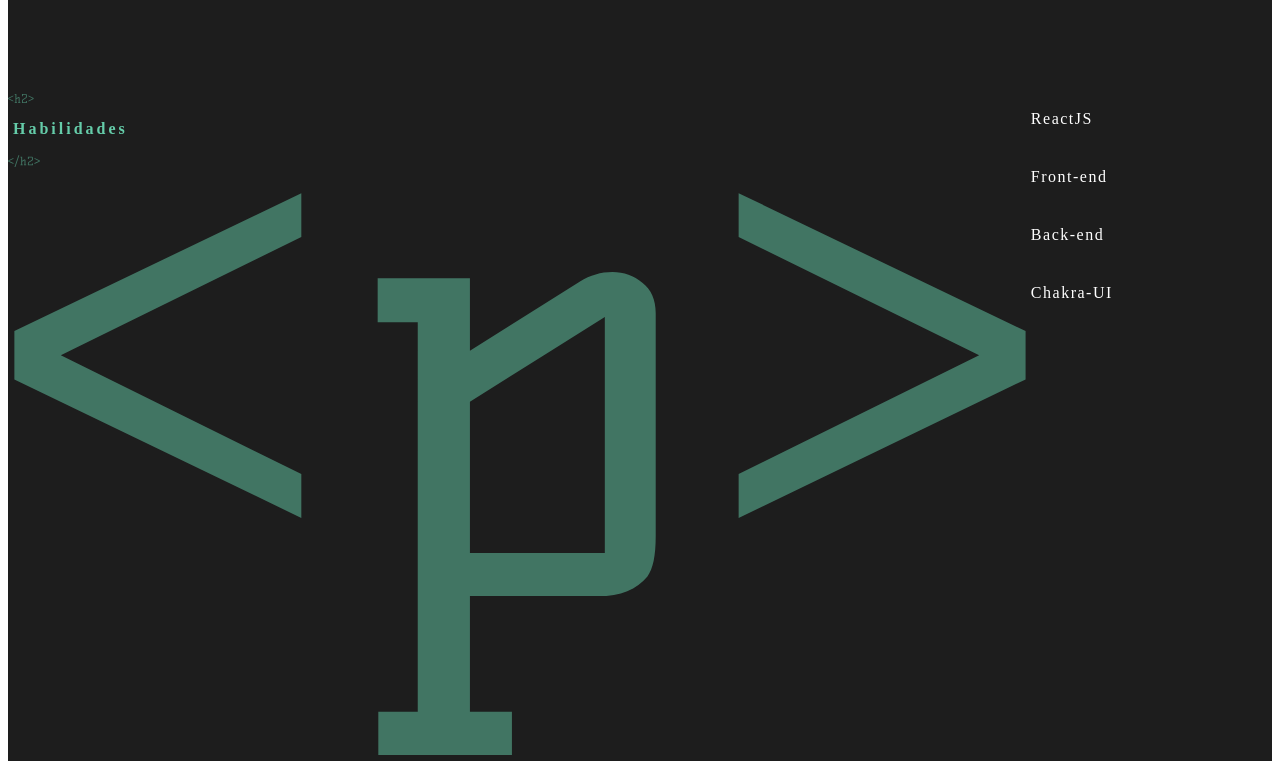
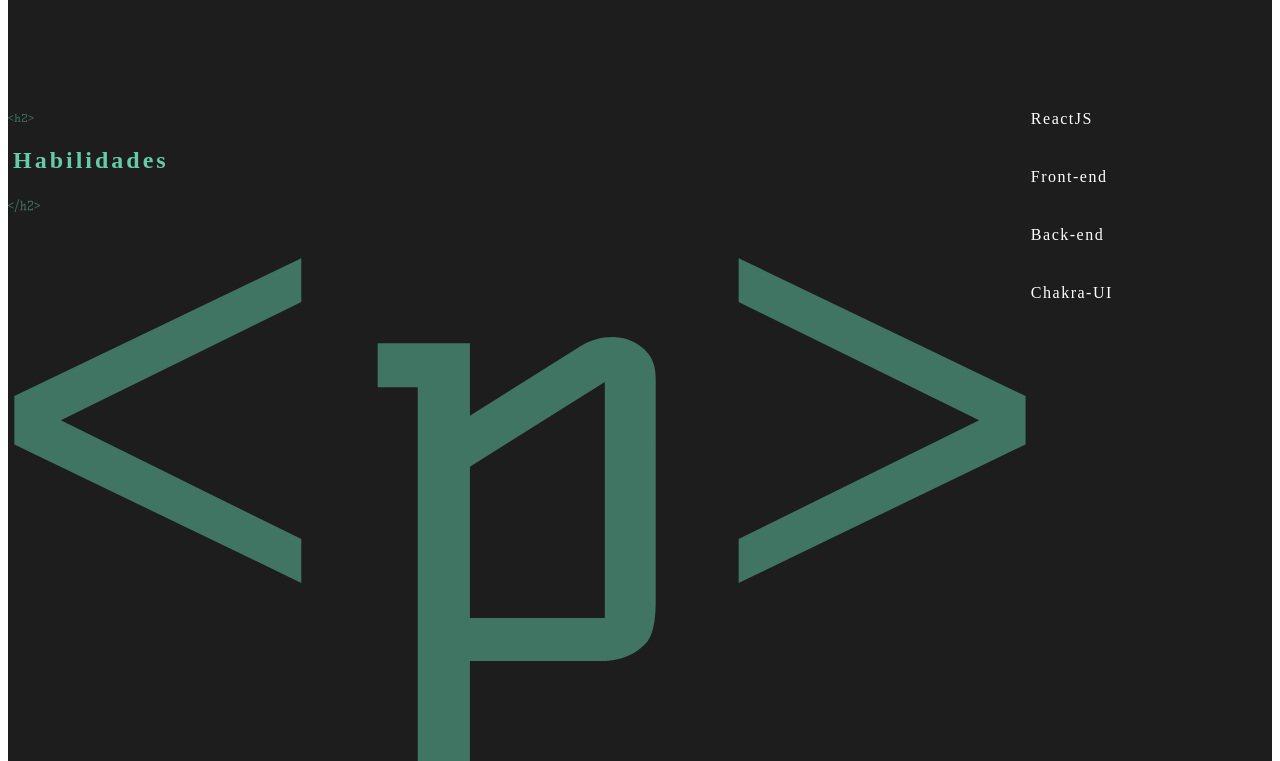
Before and after one commit to victorrdias/portfolio, a Next.js app: page / in a window 1280 px wide. Shown: the part 2699-3460 px from the top of the page. Built offline with nearby package versions, Linux system fonts and the light colour scheme.

Commit message:
semantic html add to skills

```diff
--- a/components/skills.tsx
+++ b/components/skills.tsx
@@ -13,6 +13,7 @@ import React from "react";
 const Skills = () => {
   return (
     <Flex
+      as="section"
       pl={{ base: "1rem", md: "5rem", lg: "8rem" }}
       pr={{ base: "1.5rem", md: "3rem" }}
       py={{ base: "0", md: "4rem" }}
@@ -21,8 +22,8 @@ const Skills = () => {
       direction={{ base: "column", md: "column", lg: "row" }}
       gap={{ base: "0", lg: "3rem" }}
     >
-      <Flex direction="column" gap="1rem">
-        <Flex direction="column" gap="1">
+      <Flex as="article" direction="column" gap="1rem">
+        <Flex as="h2" direction="column" gap="1">
           <Image
             maxW="1.6rem"
             alt="section"
@@ -48,6 +49,7 @@ const Skills = () => {
           />
         </Flex>
         <Flex
+          as="aside"
           maxW={{ base: "", md: "", lg: "35rem", xl: "40rem" }}
           minW={{ base: "", md: "", lg: "35rem", xl: "40rem" }}
           borderRadius="20"
@@ -89,8 +91,8 @@ const Skills = () => {
         </Flex>
       </Flex>
 
-      <Box py={{ base: "3rem", md: "6.5rem" }} w="100%" h="100%">
-        <Stack gap="4" px="5">
+      <Box as="article" py={{ base: "3rem", md: "6.5rem" }} w="100%" h="100%">
+        <Stack gap="4" px="5" as="aside">
           <Text
             color="white"
             fontWeight="normal"
```
